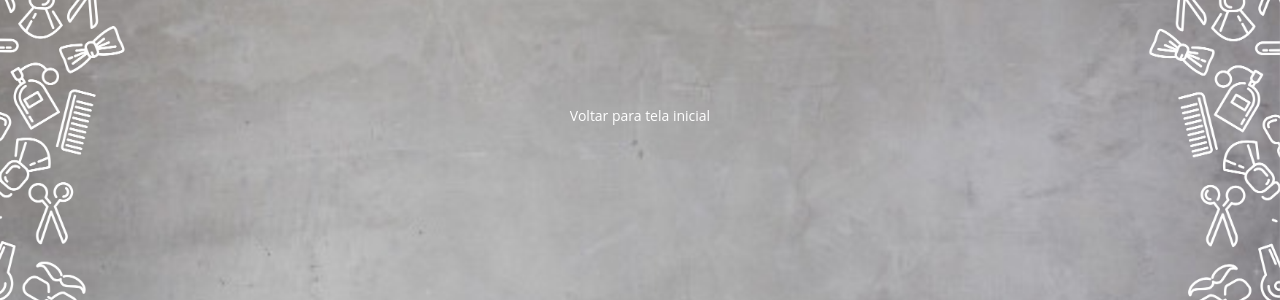
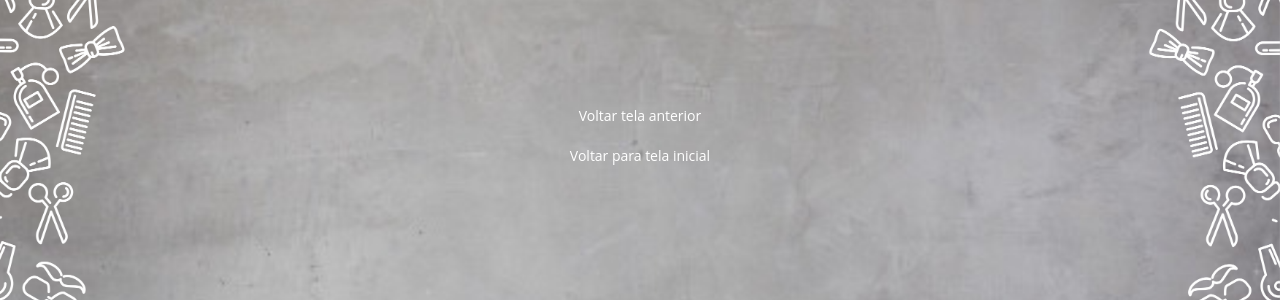
Before and after one commit to TechCab/EspacoBela, a PHP site: page /views/listaADM.php in a window 1280 px wide. Shown: the part 311-611 px from the top of the page. Run offline with PHP 8.4, Linux system fonts and the light colour scheme.

Commit message:
inclusão link voltar tela anterior

```diff
--- a/views/cadastroServico.php
+++ b/views/cadastroServico.php
@@ -15,6 +15,8 @@
             <input type="number" name="preco_serv" required="required" placeholder="Qual Preço?">
             <input type="number" name="tempo_serv" required="required"  placeholder="Qual o tempo de execução do serviço?">
             <input type="submit" value="Cadastrar">
+
+            <a href="./controleAdm.php"> Voltar tela anterior</a><br>
             <a href="../index.html"> Voltar para tela inicial <strong>aqui</a>
         </form>
     </div>
--- a/views/controleAdm.php
+++ b/views/controleAdm.php
@@ -31,6 +31,7 @@
     <br>
 
 
+
     <a href="../index.html"> Voltar para tela inicial</a>
 </div>
 </body>
--- a/views/listaADM.php
+++ b/views/listaADM.php
@@ -42,7 +42,7 @@
     <br>
     <br>
 
-
+    <a href="./controleAdm.php"> Voltar tela anterior</a><br>
     <a href="../index.html"> Voltar para tela inicial</a>
 
 </body>
--- a/views/listaAgendamentos.php
+++ b/views/listaAgendamentos.php
@@ -34,7 +34,7 @@
     <br>
     <br>
 
-
+    <a href="../controleAdm.html"> Voltar tela anterior</a> <br>
     <a href="../index.html"> Voltar para tela inicial</a>
 </body>
 </html>
--- a/views/listaCliente.php
+++ b/views/listaCliente.php
@@ -42,7 +42,7 @@
     <br>
     <br>
 
-
+    <a href="./controleAdm.php"> Voltar tela anterior</a><br>
     <a href="../index.html"> Voltar para tela inicial</a>
 </body>
 </html>
```
